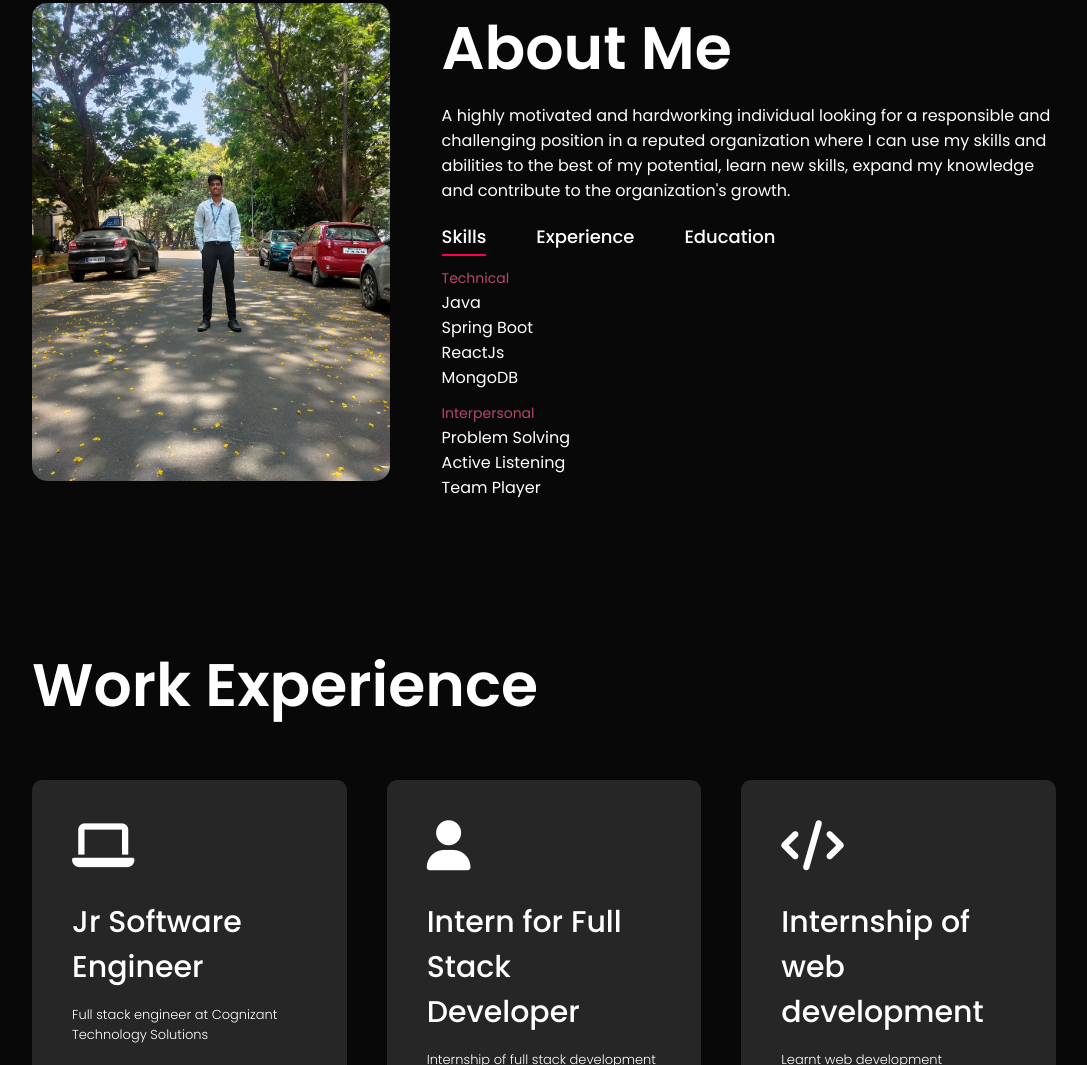
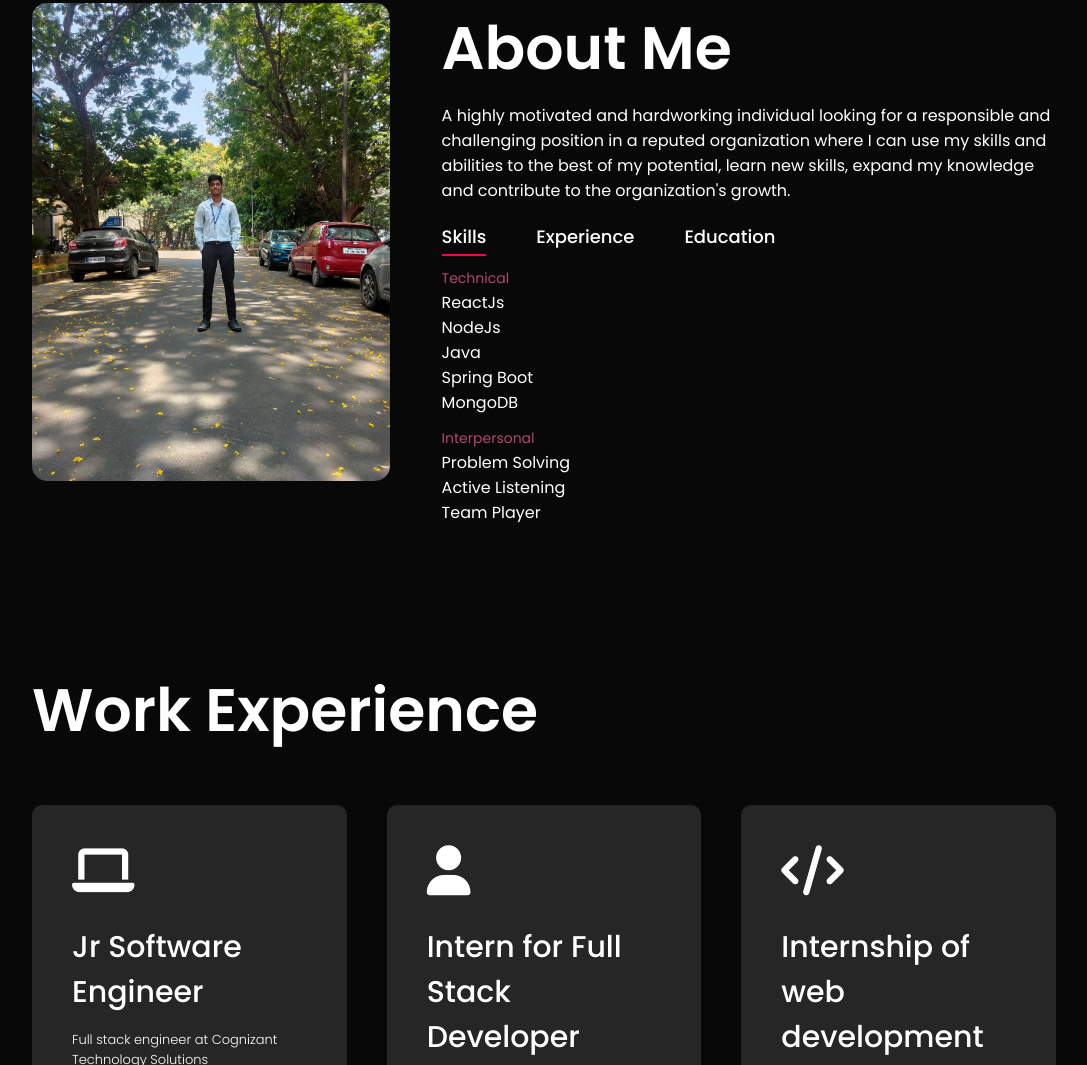
Before and after one commit to srisaigembali/Portfolio-Project, a plain HTML site: page index.html in a window 1280 px wide. Shown: the part 887-1952 px from the top of the page, without its empty margins (96-1183 px from the left). Drawn offline with Linux system fonts and the light colour scheme.

Commit message:
skills update

```diff
--- a/index.html
+++ b/index.html
@@ -74,7 +74,8 @@
             <div class="tab-contents active-tab" id="skills">
               <ul>
                 <li>
-                  <span>Technical</span><br />Java<br />Spring Boot<br />ReactJs<br />MongoDB
+                  <span>Technical</span
+                  ><br />ReactJs<br />NodeJs<br />Java<br />Spring Boot<br />MongoDB
                 </li>
                 <li>
                   <span>Interpersonal</span><br />Problem Solving<br />Active
```
